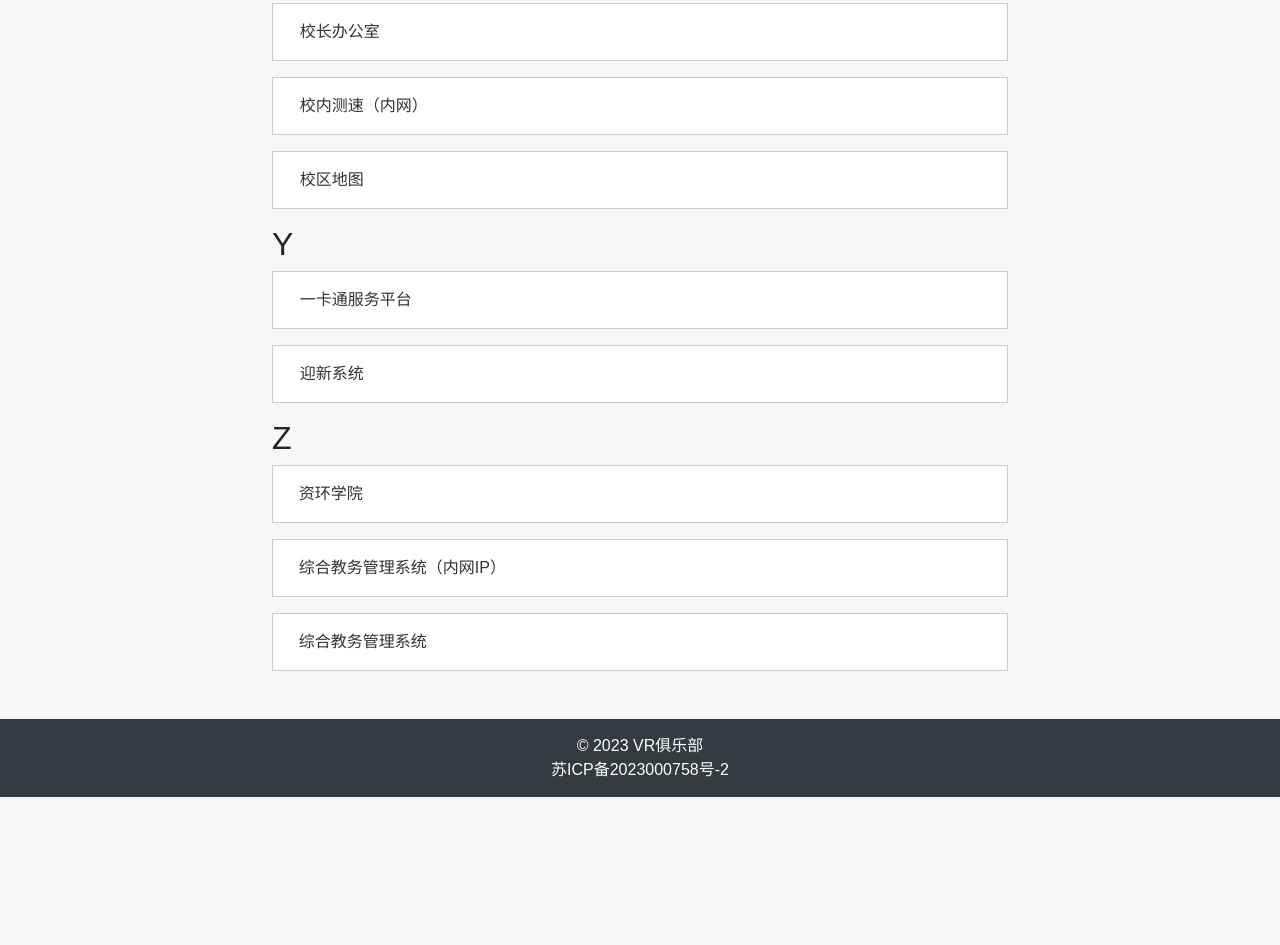
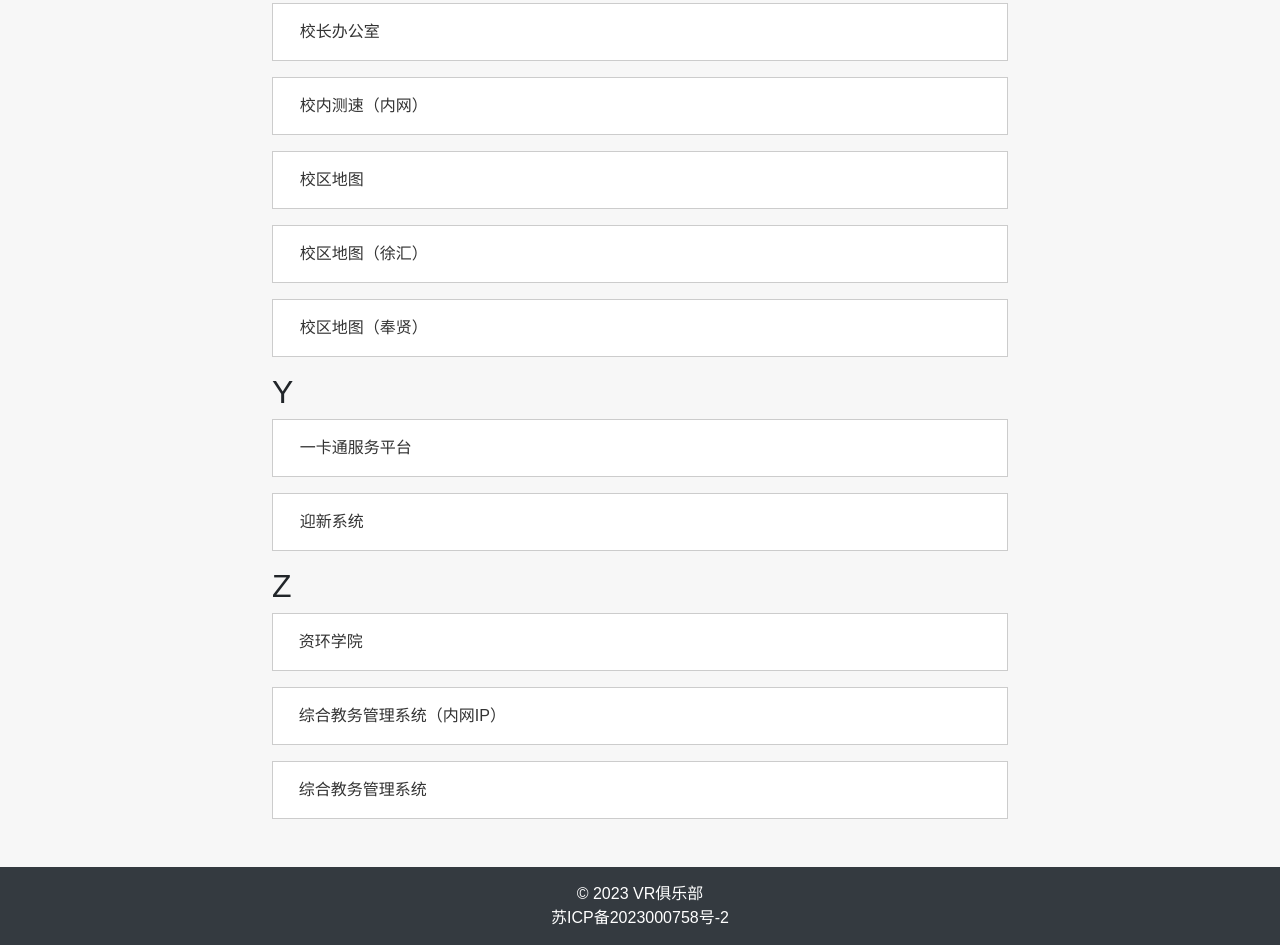
Before and after one commit to ECUSTVR/ecustvr, a plain HTML site: page dh.html in a window 1280 px wide. Shown: the part 2320-3265 px from the top of the page. Before the commit the page ends 3117 px from the top, so only its background shows below. Drawn offline with nearby package versions, Linux system fonts and the light colour scheme.

Commit message:
update dh.html.
Signed-off-by: chinazyq <2054555+chinazyq@user.noreply.gitee.com>

```diff
--- a/dh.html
+++ b/dh.html
@@ -112,6 +112,8 @@
             <li class="link-item"><a href="https://szcg.ecust.edu.cn/wx/">T体测与场馆预约（内网）</a></li>
             <li class="link-item"><a href="https://szcg-ecust-edu-cn-s.sslvpn.ecust.edu.cn:8118/wx/">T体测与场馆预约（SSLVPN）</a></li>
             <li class="link-item"><a href="https://xiaoban.ecust.edu.cn/10381/list.htm">X校区地图</a></li>
+            <li class="link-item"><a href="https://xiaoban.ecust.edu.cn/_upload/article/images/47/0d/f705cf5e406e849bd5566014e746/4d6f9975-0d72-4074-90fd-33789e805111.jpg">X校区地图（徐汇）</a></li>
+            <li class="link-item"><a href="https://xiaoban.ecust.edu.cn/_upload/article/images/ae/8d/1d8afa564716b51dedcde5174550/71ffa9db-9fe7-43c8-9090-ccd1224169dc.jpg">X校区地图（奉贤）</a></li>
             <li class="link-item"><a href="https://xiaoban.ecust.edu.cn/10383/list.htm">T通讯地址</a></li>
             <li class="link-item"><a href="https://xiaoban.ecust.edu.cn/10380/list.htm">D电话黄页</a></li>
         </ul>
```
